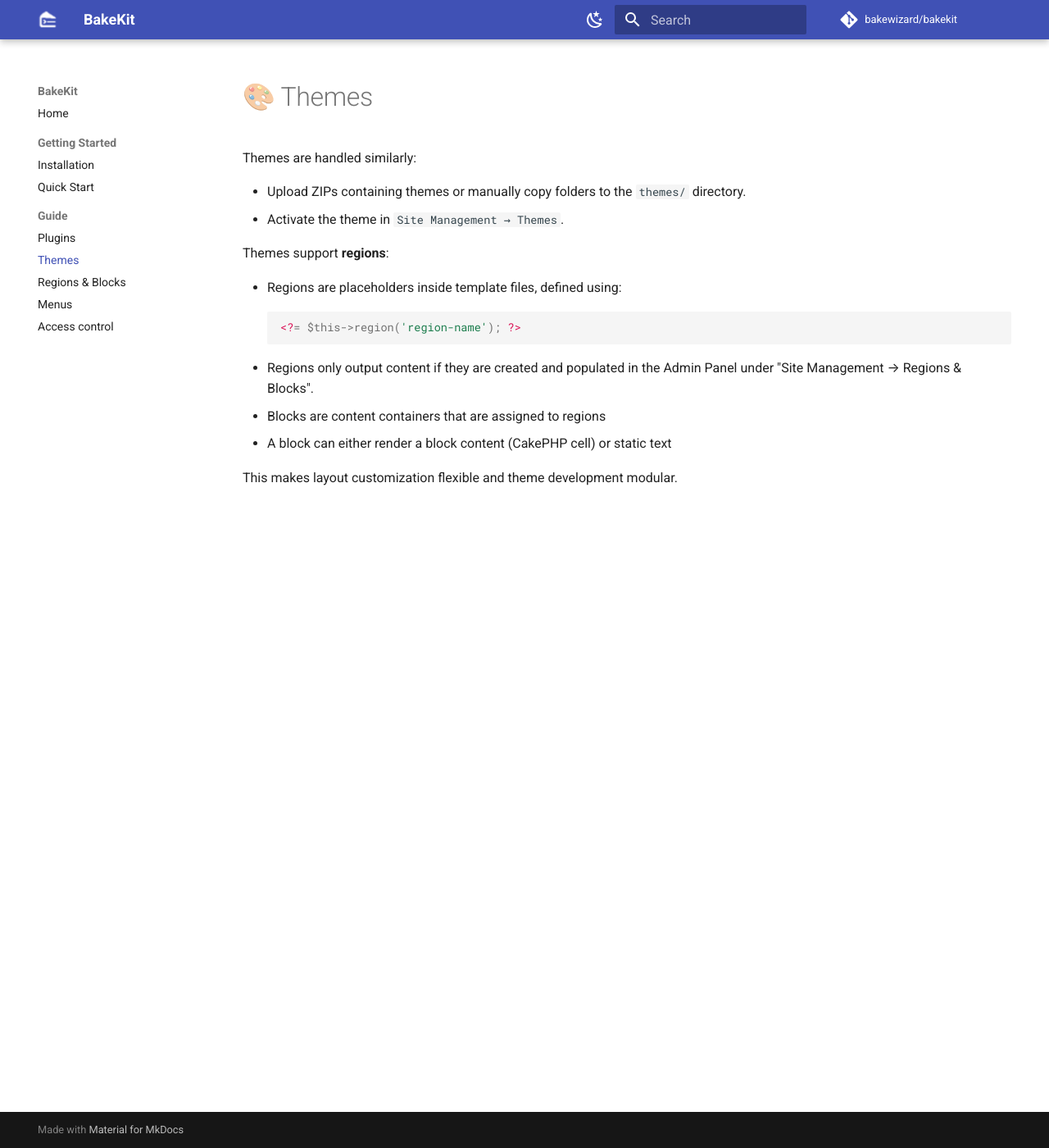
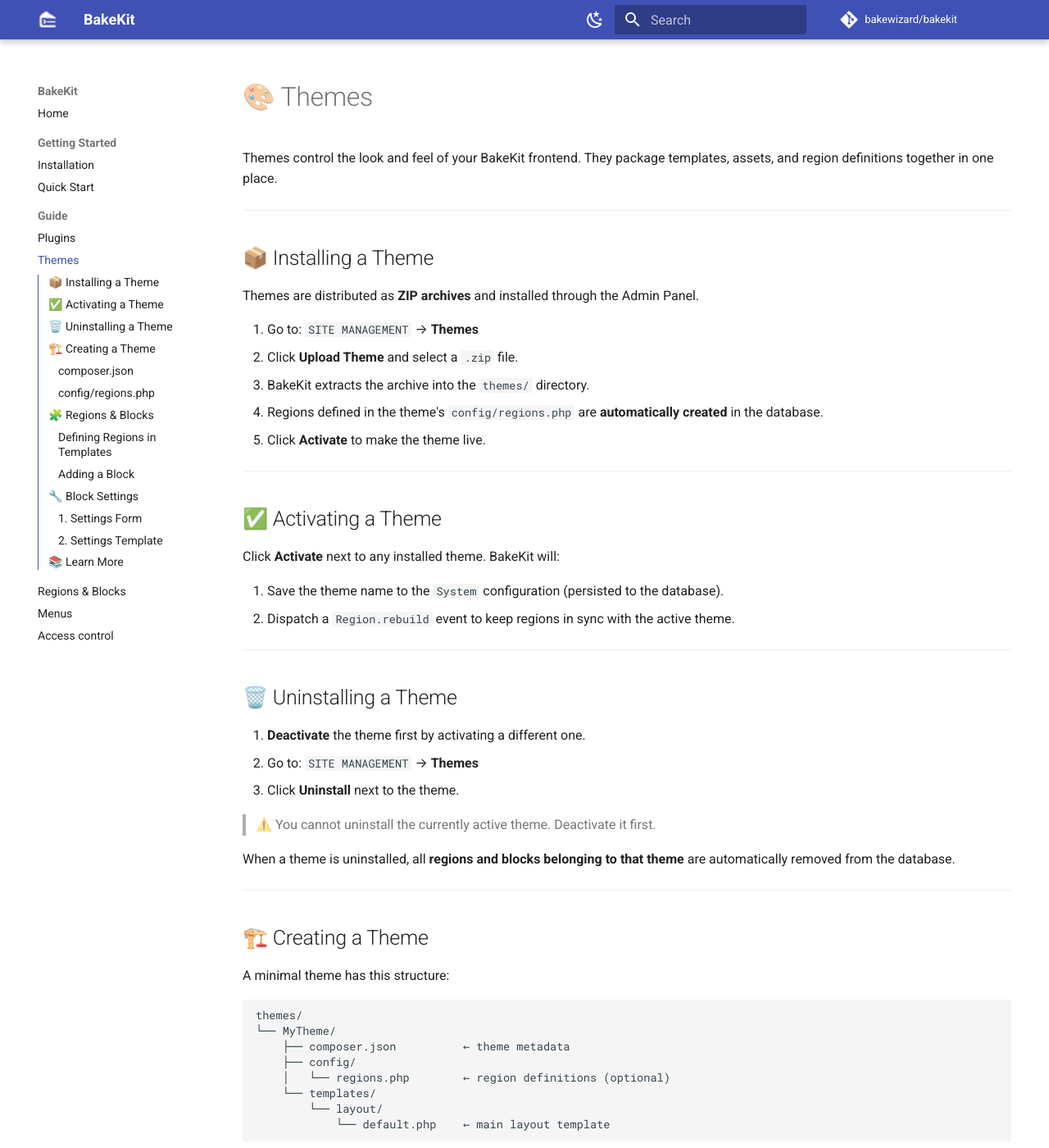
Before and after one commit to bakewizard/bakekit, an MkDocs documentation site: the page built from docs/themes.md, in a window 1280 px wide and 1400 px high. Shown: the whole window at 82% size. Built offline with MkDocs 1.6.1 and Material for MkDocs 9.7.7, drawn with Linux system fonts in a browser that asks for light colours; comment, search, counter and statistics services are not loaded; some of the changed text lies outside the part shown.

Commit message:
fixing docs...

````diff
--- a/docs/themes.md
+++ b/docs/themes.md
@@ -1,18 +1,208 @@
 # 🎨 Themes
 
-Themes are handled similarly:
+Themes control the look and feel of your BakeKit frontend. They package templates, assets, and region definitions together in one place.
 
-- Upload ZIPs containing themes or manually copy folders to the `themes/` directory.
-- Activate the theme in `Site Management → Themes`.
+---
 
-Themes support **regions**:
+## 📦 Installing a Theme
 
-- Regions are placeholders inside template files, defined using:
-  ```php
-  <?= $this->region('region-name'); ?>
-  ```
-- Regions only output content if they are created and populated in the Admin Panel under "Site Management → Regions & Blocks".
-- Blocks are content containers that are assigned to regions
-- A block can either render a block content (CakePHP cell) or static text
+Themes are distributed as **ZIP archives** and installed through the Admin Panel.
 
-This makes layout customization flexible and theme development modular.
+1. Go to: `SITE MANAGEMENT` → **Themes**
+2. Click **Upload Theme** and select a `.zip` file.
+3. BakeKit extracts the archive into the `themes/` directory.
+4. Regions defined in the theme's `config/regions.php` are **automatically created** in the database.
+5. Click **Activate** to make the theme live.
+
+---
+
+## ✅ Activating a Theme
+
+Click **Activate** next to any installed theme. BakeKit will:
+
+1. Save the theme name to the `System` configuration (persisted to the database).
+2. Dispatch a `Region.rebuild` event to keep regions in sync with the active theme.
+
+---
+
+## 🗑️ Uninstalling a Theme
+
+1. **Deactivate** the theme first by activating a different one.
+2. Go to: `SITE MANAGEMENT` → **Themes**
+3. Click **Uninstall** next to the theme.
+
+> ⚠️ You cannot uninstall the currently active theme. Deactivate it first.
+
+When a theme is uninstalled, all **regions and blocks belonging to that theme** are automatically removed from the database.
+
+---
+
+## 🏗️ Creating a Theme
+
+A minimal theme has this structure:
+
+```
+themes/
+└── MyTheme/
+    ├── composer.json          ← theme metadata
+    ├── config/
+    │   └── regions.php        ← region definitions (optional)
+    └── templates/
+        └── layout/
+            └── default.php    ← main layout template
+```
+
+### composer.json
+
+```json
+{
+    "name": "vendor/customtheme",
+    "description": "My custom BakeKit theme",
+    "license": "MIT",
+    "type": "cakephp-plugin",
+    "keywords": [
+        "cakephp",
+        "theme",
+        "bakekit"
+    ],
+    "require": {
+        "php": ">=8.3",
+        "cakephp/cakephp": "5.3.*",
+        "bakewizard/bakekit": "^2.0"
+    },
+    "autoload": {
+        "psr-4": {
+            "CustomTheme\\": "src/"
+        }
+    }
+}
+```
+
+### config/regions.php
+
+Declares the regions your theme provides. Must return a plain PHP array where keys are **aliases** and values are **descriptions**:
+
+```php
+<?php
+return [
+    'header'  => 'Top of the page header area',
+    'sidebar' => 'Right-hand sidebar',
+    'footer'  => 'Bottom footer area',
+];
+```
+
+When a theme is installed via ZIP, these regions are automatically inserted into the database. When the theme is uninstalled, they are automatically deleted.
+
+---
+
+## 🧩 Regions & Blocks
+
+Regions are placeholders inside your templates where dynamic content appears. Blocks are the actual content assigned to those placeholders.
+
+### Defining Regions in Templates
+
+Add a region placeholder anywhere in your layout:
+
+```php
+<?= $this->region('header'); ?>
+```
+
+The alias must exactly match the key defined in `config/regions.php`. The placeholder renders nothing until at least one block is assigned to the region.
+
+### Adding a Block
+
+1. Go to: `SITE MANAGEMENT` → **Themes**
+2. Click **Blocks** button in the active theme row.
+3. Click **➕** in the corresponding region to add a new block.
+4. Fill in the following fields:
+
+- **Alias** — unique internal identifier.
+- **Title** — optional heading shown on the frontend.
+- **Description** — admin-only notes.
+- **Cell** — click `...` to pick a CakePHP cell from any installed plugin.
+- **Enabled** — check to make the block visible.
+
+> 💡 Leave the **Cell** field empty and fill in the **Content** field to create a plain HTML/text block.
+
+> 💡 Leave the template field blank to use the cell's default template automatically (e.g. `recent.php` for a `recent` action).
+
+> 🔧 Cells appear in the cell picker only when their methods carry the `#[Link]` attribute. See [Plugins](plugins.md#cell-widgets) for details.
+
+---
+
+## 🔧 Block Settings
+
+If a cell supports configurable settings, a **⚙️** button appears in the block list. Clicking it opens a settings form specific to that cell.
+
+To add settings support to a cell, create two files:
+
+### 1. Settings Form
+
+`plugins/YourPlugin/src/Form/Cell/ArticleCellConfigForm.php`
+
+```php
+<?php
+declare(strict_types=1);
+
+namespace Blogger\Form\Cell;
+
+use Cake\Form\Form;
+use Cake\Form\Schema;
+use Cake\Validation\Validator;
+
+class ArticleCellConfigForm extends Form
+{
+    #[\Override]
+    protected function _buildSchema(Schema $schema): Schema
+    {
+        return $schema->addField('numberOfArticlesToShow', ['type' => 'integer', 'default' => 5]);
+    }
+
+    #[\Override]
+    public function validationDefault(Validator $validator): Validator
+    {
+        return $validator
+            ->nonNegativeInteger('numberOfArticlesToShow')
+            ->requirePresence('numberOfArticlesToShow');
+    }
+}
+```
+
+### 2. Settings Template
+
+`plugins/YourPlugin/templates/Admin/CellConfig/Article/recent.php`
+
+```php
+<div class="card card-success card-outline">
+    <div class="card-header">
+        <div class="card-title">
+            <i class="fa-solid fa-edit me-2"></i><?= __('Article cell') ?>
+        </div>
+    </div>
+    <?= $this->Form->create($settings, ['align' => 'horizontal']) ?>
+    <div class="card-body">
+        <?= $this->Form->control('numberOfArticlesToShow'); ?>
+    </div>
+    <div class="card-footer">
+        <?= $this->Form->button(
+            '<i class="fa-solid fa-save"></i> ' . __('Save'),
+            ['class' => 'btn-success float-end', 'escapeTitle' => false]
+        ) ?>
+        <?= $this->Html->link(
+            '<i class="fa-solid fa-times-circle"></i> ' . __('Cancel'),
+            ['controller' => 'Regions', 'action' => 'view', $block->region_id],
+            ['class' => 'btn btn-outline-danger', 'escape' => false]
+        ) ?>
+    </div>
+    <?= $this->Form->end() ?>
+</div>
+```
+
+---
+
+## 📚 Learn More
+
+- [Plugins](plugins.md) — extend BakeKit with installable plugins
+- [CakePHP 5 Themes](https://book.cakephp.org/5/en/views/themes.html)
+- [CakePHP 5 Cells](https://book.cakephp.org/5/en/views/cells.html)
+- [CakePHP 5 Forms](https://book.cakephp.org/5/en/core-libraries/form.html)
````
Also changed, not shown: docs/regions-blocks.md (deleted, +0 -145 lines), docs/images/dashboard.png, docs/images/management.png.
